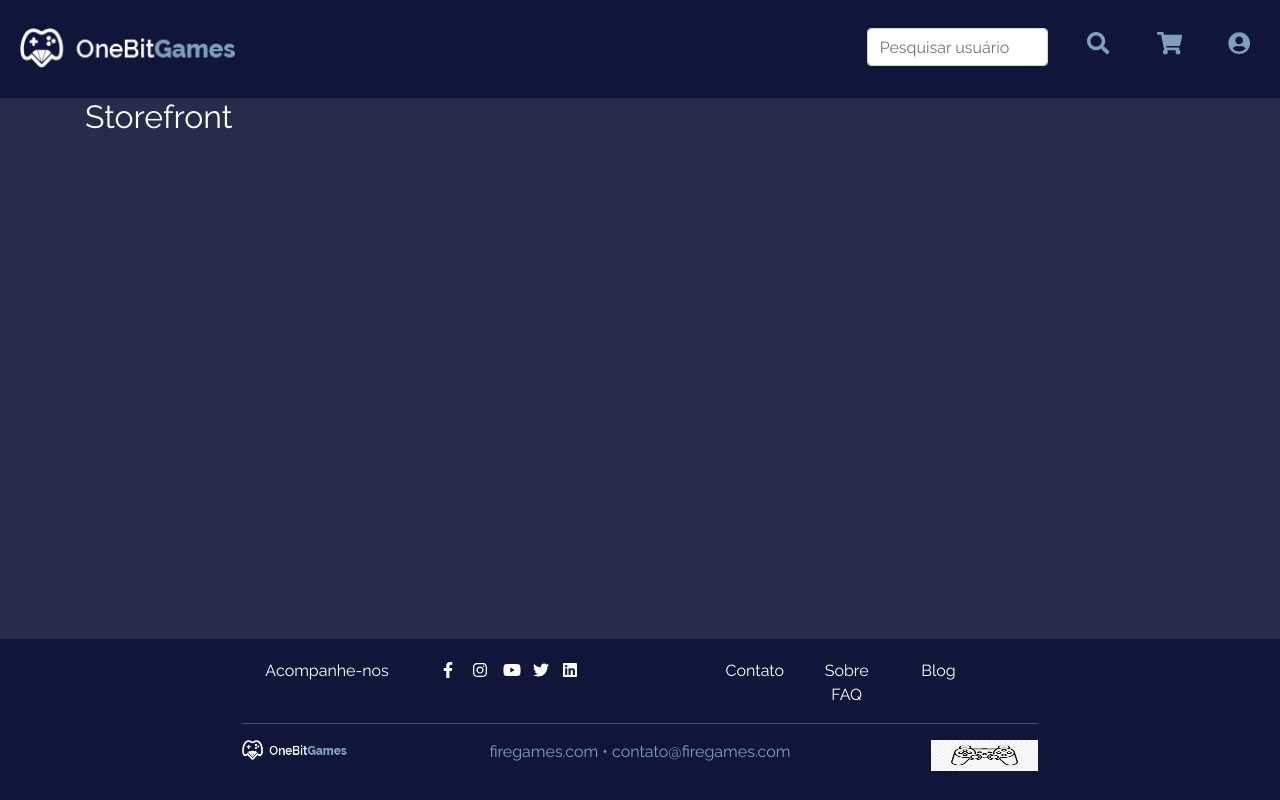
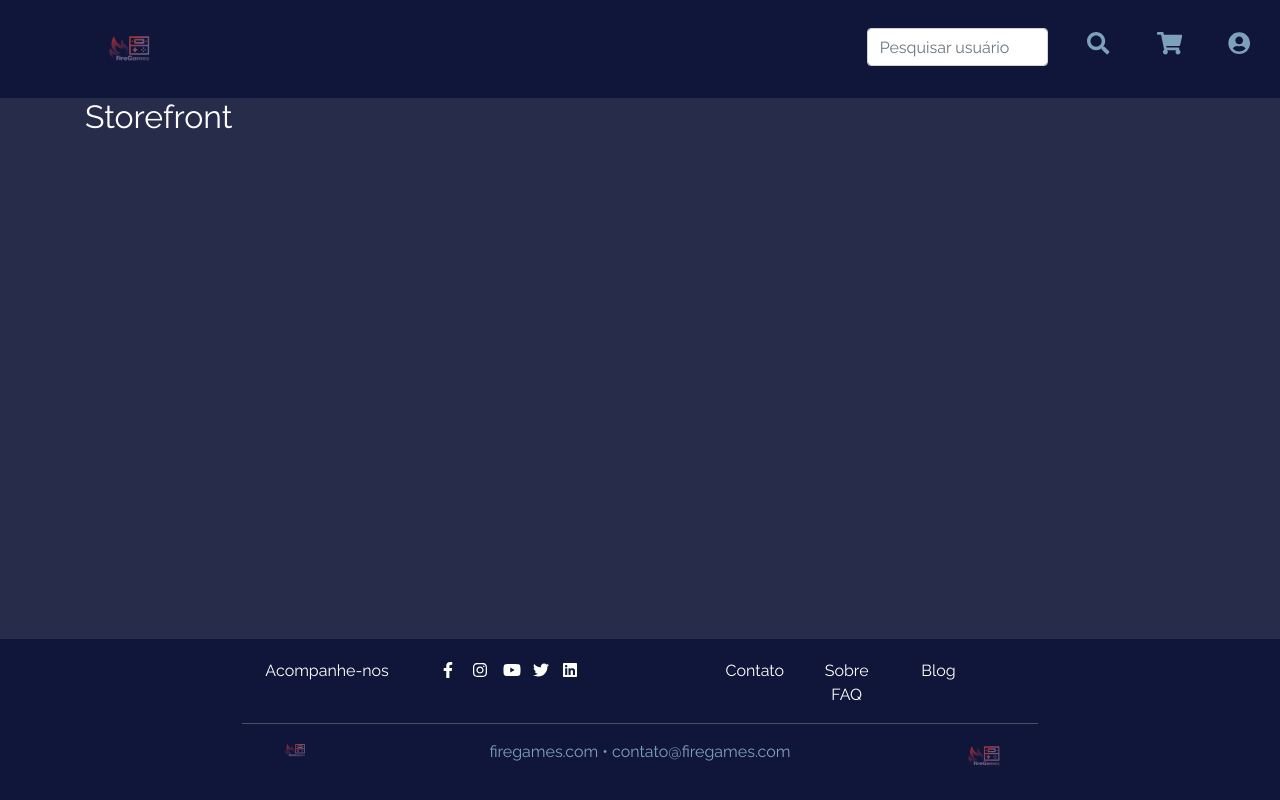
Before and after one commit to micaelmelo1/e-commerce-web, a Next.js app: page /Storefront in a window 1280 px wide. Built offline with nearby package versions, Linux system fonts and the light colour scheme.

Commit message:
Alter logo.svg

```diff
--- a/components/shared/Footer/StorefrontFooter/index.tsx
+++ b/components/shared/Footer/StorefrontFooter/index.tsx
@@ -76,7 +76,7 @@ const StorefrontFooter: React.FC = () => {
           </Col>
 
           <Col lg={{span: 2, offset: 1}} xs={{span: 6, offset: 3}}>
-            <Image src="/assets/logo-bootcamp.png" alt="Logo Footer" width={240} height={70} />
+            <Image src="/assets/logo.svg" alt="Logo Footer" width={240} height={70} />
           </Col>
         </Row>
       </Col>
--- a/components/shared/Logo/index.tsx
+++ b/components/shared/Logo/index.tsx
@@ -6,7 +6,7 @@ const Logo: React.FC = () => {
   return (
     <Link href="/">
       <a >
-        <Image src="/assets/logo.png" alt="Logo FireGame" width={220} height={40} />
+        <Image src="/assets/logo.svg" alt="Logo FireGame" width={220} height={40} />
       </a>
     </Link>
   )
--- a/pages/Admin/Products/Details/index.tsx
+++ b/pages/Admin/Products/Details/index.tsx
@@ -15,7 +15,7 @@ const Details: React.FC = () => {
       <div className={styles.admin_panel}>
         <Row style={{'textAlign': 'left'}}>
           <Col lg={4}>
-            <Image src="/assets/logo-bootcamp.png" alt="Logo Bootcamp" width={240} height={70} />
+            <Image src="/assets/logo.svg" alt="Logo Bootcamp" width={240} height={70} />
           </Col>
 
           <Col lg={8}>
--- a/pages/Admin/Products/Edit/index.tsx
+++ b/pages/Admin/Products/Edit/index.tsx
@@ -15,7 +15,7 @@ const Edit: React.FC = () => {
       <div className={styles.admin_panel}>
         <Row>
           <Col lg={4}>
-            <Image src="/assets/logo-bootcamp.png" alt="Logo Bootcamp" width={240} height={70} />
+            <Image src="/assets/logo.svg" alt="Logo Bootcamp" width={240} height={70} />
 
             <div className={styles.details_button}>
               <StyledButton icon={faArrowUp} action={"Atualizar"} type_button="blue" />
--- a/pages/Admin/Products/New/index.tsx
+++ b/pages/Admin/Products/New/index.tsx
@@ -15,7 +15,7 @@ const New: React.FC = () => {
       <div className={styles.admin_panel}>
         <Row>
           <Col lg={4}>
-            <Image src="/assets/logo-bootcamp.png" alt="Logo Bootcamp" width={240} height={70} />
+            <Image src="/assets/logo.svg" alt="Logo Bootcamp" width={240} height={70} />
 
             <div className={styles.details_button}>
               <StyledButton icon={faArrowUp} action={"Atualizar"} type_button="blue" />
```
Also changed, not shown: public/assets/logo.svg (added).
